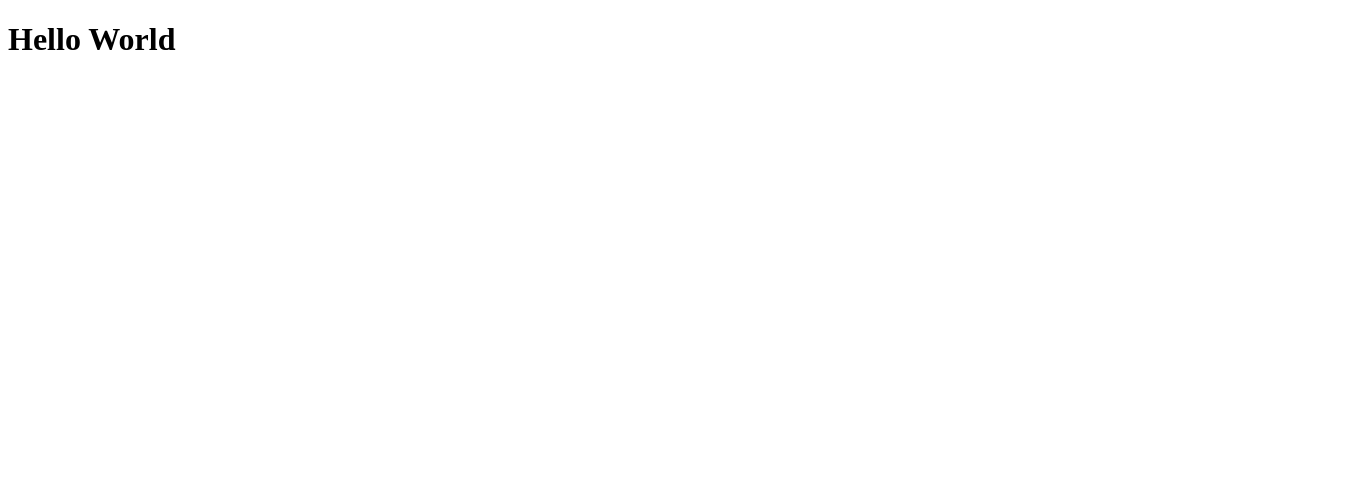
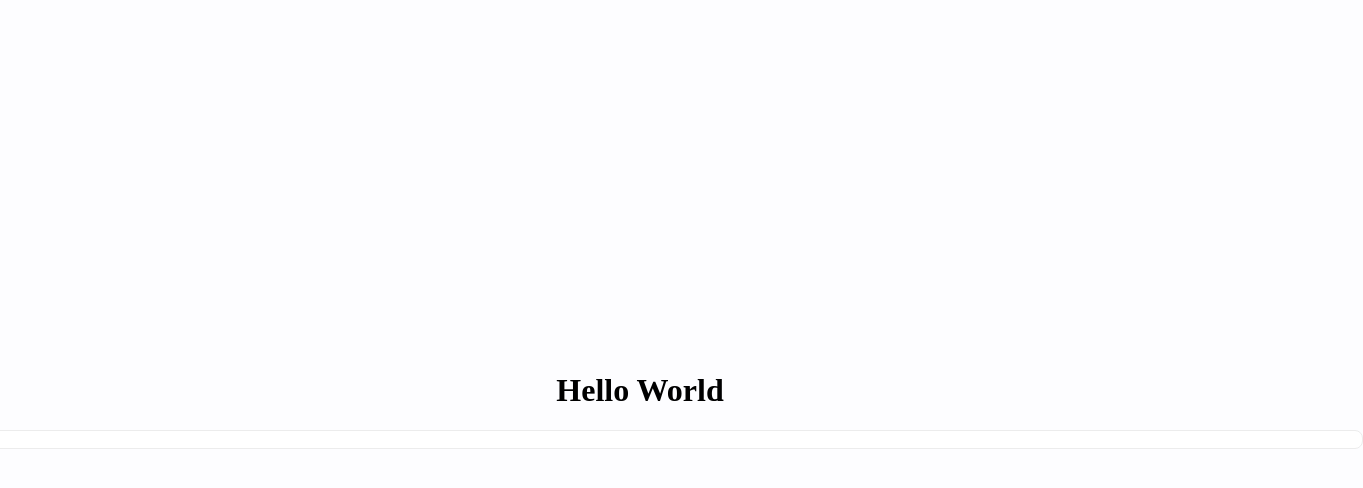
Before and after one commit to VadimLitau/sirius_future_test_task, a React (Vite) app: page / in a window 1280 px wide. Shown: the top 488 px of the page, 1363 px wide, since content can reach past the window. Built offline with nearby package versions, Linux system fonts and the light colour scheme.

Commit message:
добавил немного стилей

```diff
--- a/src/components/App/App.module.scss
+++ b/src/components/App/App.module.scss
@@ -0,0 +1,4 @@
+.mainWrap {
+	width: 1440px;
+	@include flex_column;
+}
--- a/src/components/App/App.tsx
+++ b/src/components/App/App.tsx
@@ -1,8 +1,12 @@
+import Input from "../Input/Input";
+import style from "./App.module.scss";
+
 function App() {
 	return (
-		<>
+		<div className={style.mainWrap}>
 			<h1>Hello World</h1>
-		</>
+			<Input />
+		</div>
 	);
 }
 
--- /dev/null
+++ b/src/components/Input/Input.tsx
@@ -0,0 +1,11 @@
+import style from "./input.module.scss";
+
+function Input() {
+	return (
+		<>
+			<input type="text" className={style.input} />
+		</>
+	);
+}
+
+export default Input;
--- /dev/null
+++ b/src/components/Input/input.module.scss
@@ -0,0 +1,10 @@
+.input {
+	width: 100%;
+	padding: 10px, 12px, 10px, 12px;
+	border-radius: 8px;
+	border: 1px solid $color-input_dorder;
+}
+
+.input:placeholder {
+	color: $color-grey_text;
+}
--- a/src/index.scss
+++ b/src/index.scss
@@ -0,0 +1,8 @@
+:root {
+	display: flex;
+	align-items: center;
+	justify-content: center;
+	width: 100%;
+	height: 100%;
+	background-color: $color-background;
+}
--- a/src/styles/mixins.scss
+++ b/src/styles/mixins.scss
@@ -0,0 +1,5 @@
+@mixin flex_column {
+	display: flex;
+	flex-direction: column;
+	align-items: center;
+}
```
Also changed, not shown: src/assets/fonts/CirceRounded-AltBold.ttf (added), src/assets/fonts/CirceRounded-Regular.ttf (added).
